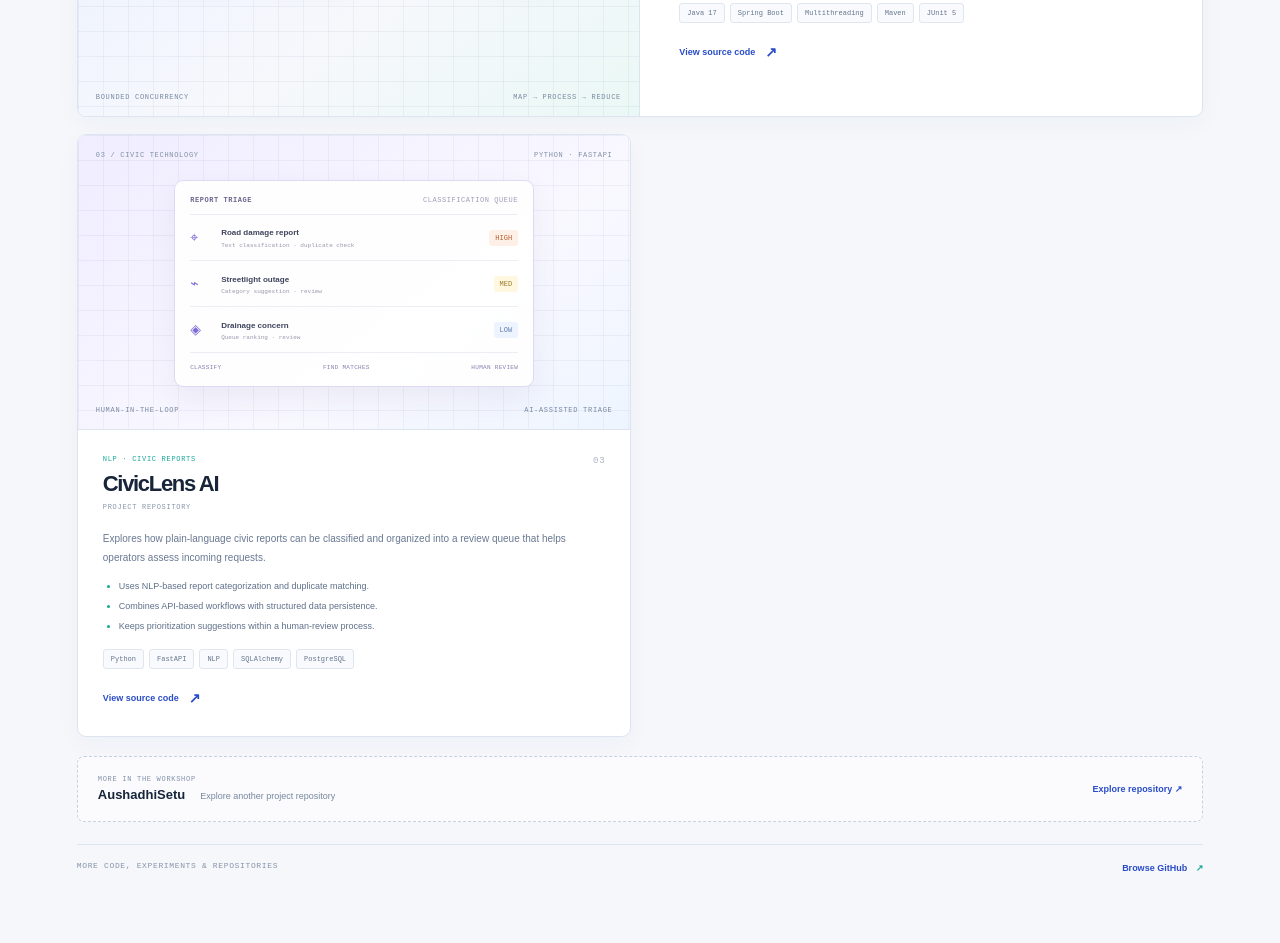
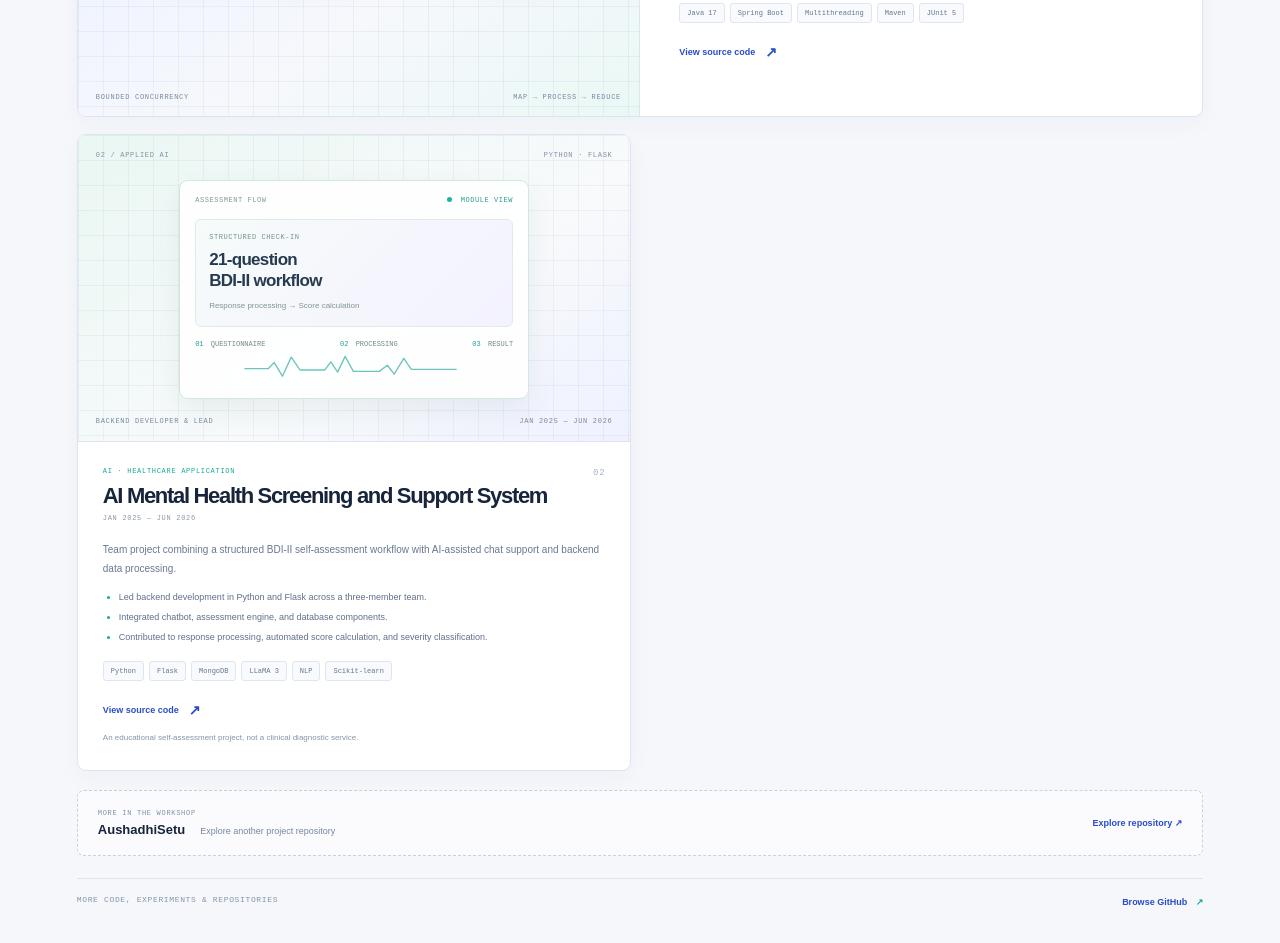
Before and after one commit to Krishanu26/Krishanu26.github.io, a plain HTML site: page index.html in a window 1280 px wide. Shown: the part 1453-2396 px from the top of the page. Drawn offline with nearby package versions, Linux system fonts and the light colour scheme.

Commit message:
Restore the CV-listed AI mental health project card

```diff
--- a/index.html
+++ b/index.html
@@ -166,27 +166,27 @@
 
 
         <article class="project-card reveal" data-category="ai">
-          <div class="project-visual civic-visual">
-            <div class="project-visual-top"><span>03 / CIVIC TECHNOLOGY</span><span>PYTHON · FASTAPI</span></div>
-            <div class="civic-art">
-              <div class="civic-top"><b>REPORT TRIAGE</b><span>CLASSIFICATION QUEUE</span></div>
-              <div class="civic-row"><span class="civic-icon">⌖</span><div><b>Road damage report</b><small>Text classification · duplicate check</small></div><i class="priority high">HIGH</i></div>
-              <div class="civic-row"><span class="civic-icon">⌁</span><div><b>Streetlight outage</b><small>Category suggestion · review</small></div><i class="priority medium">MED</i></div>
-              <div class="civic-row"><span class="civic-icon">◈</span><div><b>Drainage concern</b><small>Queue ranking · review</small></div><i class="priority low">LOW</i></div>
-              <div class="civic-foot"><span>CLASSIFY</span><span>FIND MATCHES</span><span>HUMAN REVIEW</span></div>
+          <div class="project-visual mental-visual">
+            <div class="project-visual-top"><span>02 / APPLIED AI</span><span>PYTHON · FLASK</span></div>
+            <div class="mental-art">
+              <div class="mental-art-top"><span>ASSESSMENT FLOW</span><span class="flow-status"><i></i> MODULE VIEW</span></div>
+              <div class="mental-question"><small>STRUCTURED CHECK-IN</small><b>21-question<br>BDI-II workflow</b><span>Response processing → Score calculation</span></div>
+              <div class="mental-steps"><span><i>01</i> QUESTIONNAIRE</span><span><i>02</i> PROCESSING</span><span><i>03</i> RESULT</span></div>
+              <div class="mental-wave"><svg viewBox="0 0 320 44" aria-hidden="true"><path d="M0 23h34l9-9 12 20 13-28 13 19h36l9-12 10 15 11-23 12 22h38l12-9 10 13 14-23 11 16h66" fill="none" stroke="currentColor" stroke-width="2" stroke-linecap="round" stroke-linejoin="round"/></svg></div>
             </div>
-            <div class="project-visual-foot"><span>HUMAN-IN-THE-LOOP</span><span>AI-ASSISTED TRIAGE</span></div>
+            <div class="project-visual-foot"><span>BACKEND DEVELOPER &amp; LEAD</span><span>JAN 2025 — JUN 2026</span></div>
           </div>
           <div class="project-body">
-            <div class="project-title-line"><div><span class="project-type">NLP · CIVIC REPORTS</span><h3>CivicLens AI</h3><small class="project-date">PROJECT REPOSITORY</small></div><span class="project-no">03</span></div>
-            <p>Explores how plain-language civic reports can be classified and organized into a review queue that helps operators assess incoming requests.</p>
+            <div class="project-title-line"><div><span class="project-type">AI · HEALTHCARE APPLICATION</span><h3>AI Mental Health Screening and Support System</h3><small class="project-date">JAN 2025 — JUN 2026</small></div><span class="project-no">02</span></div>
+            <p>Team project combining a structured BDI-II self-assessment workflow with AI-assisted chat support and backend data processing.</p>
             <ul class="project-points">
-              <li>Uses NLP-based report categorization and duplicate matching.</li>
-              <li>Combines API-based workflows with structured data persistence.</li>
-              <li>Keeps prioritization suggestions within a human-review process.</li>
+              <li>Led backend development in Python and Flask across a three-member team.</li>
+              <li>Integrated chatbot, assessment engine, and database components.</li>
+              <li>Contributed to response processing, automated score calculation, and severity classification.</li>
             </ul>
-            <div class="tag-list"><span>Python</span><span>FastAPI</span><span>NLP</span><span>SQLAlchemy</span><span>PostgreSQL</span></div>
-            <a class="project-link" href="https://github.com/Krishanu26/CivicLens-AI" target="_blank" rel="noopener noreferrer">View source code <span>↗</span></a>
+            <div class="tag-list"><span>Python</span><span>Flask</span><span>MongoDB</span><span>LLaMA 3</span><span>NLP</span><span>Scikit-learn</span></div>
+            <a class="project-link" href="https://github.com/Krishanu26/AI-Mental-Health-Screening-and-Support-System" target="_blank" rel="noopener noreferrer">View source code <span>↗</span></a>
+            <p class="project-note">An educational self-assessment project, not a clinical diagnostic service.</p>
           </div>
         </article>
       </div>
```
